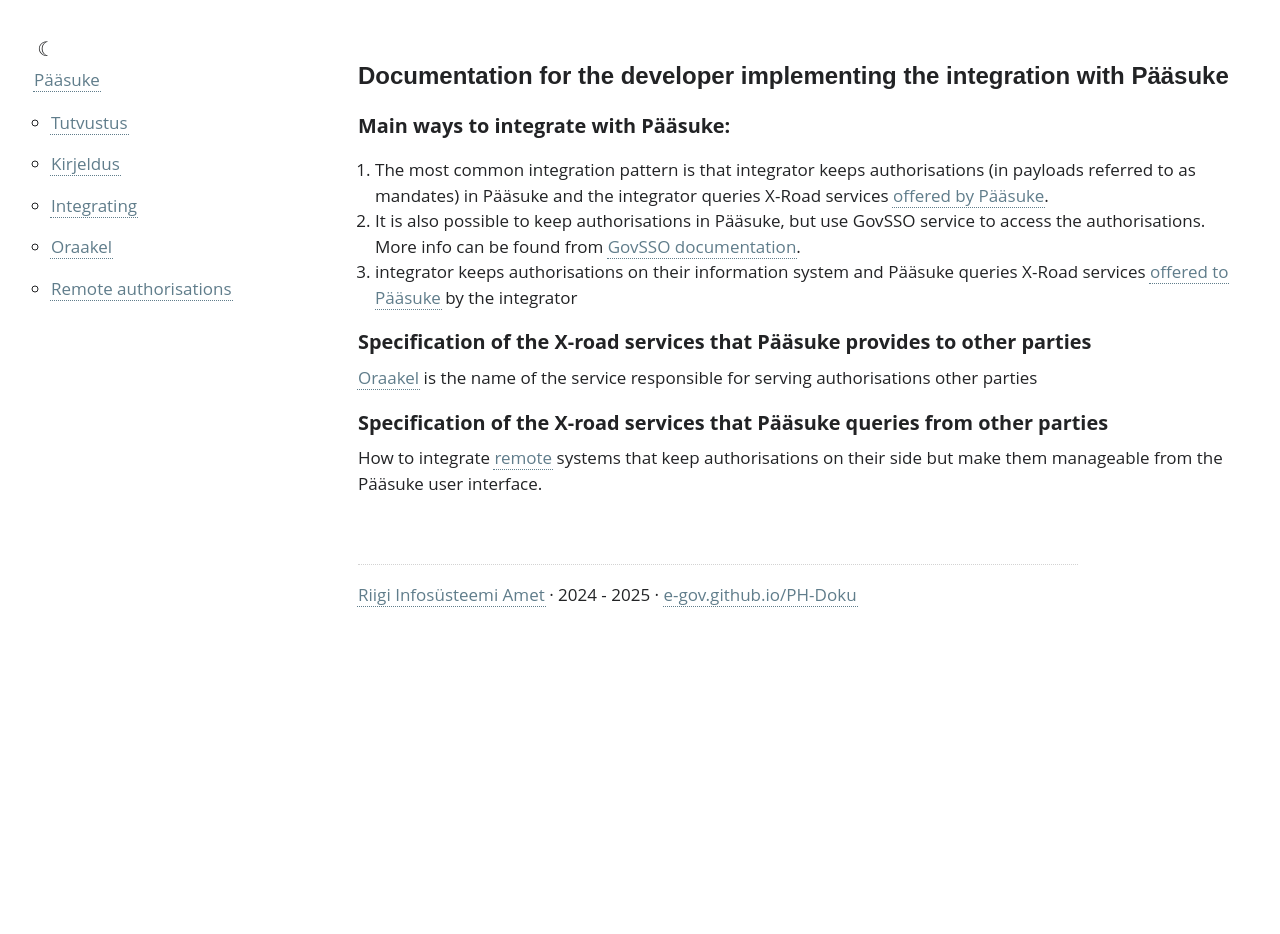
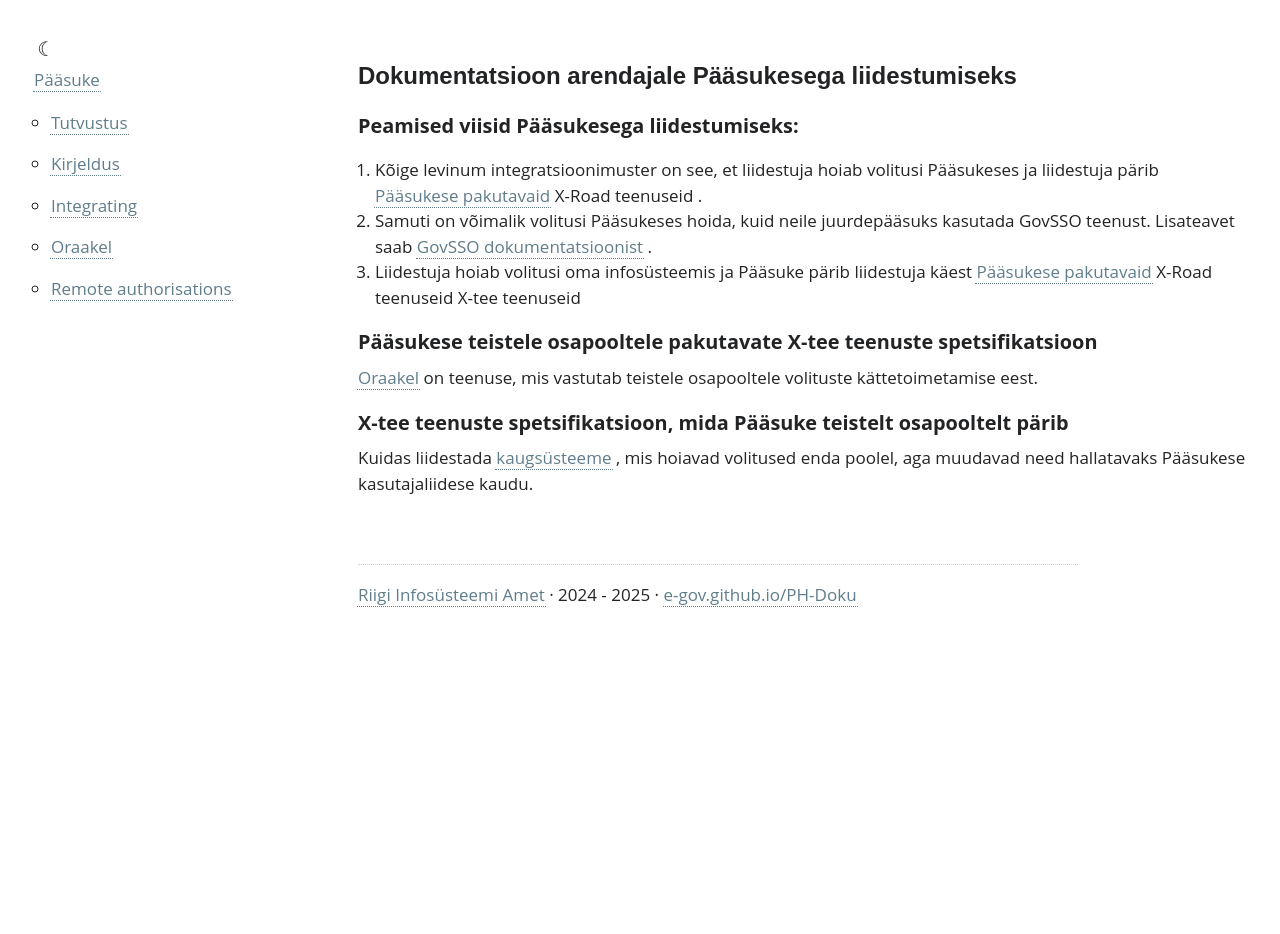
Before and after one commit to e-gov/PH-Doku, a Jekyll site: the page built from Integrating.md, in a window 1280 px wide. Built offline with Jekyll 4.4.1, drawn with Linux system fonts in a browser that asks for light colours; our own code applies the rules of GitHub Pages for plain Markdown files.

Commit message:
oraakel + integration

```diff
--- a/Integrating.md
+++ b/Integrating.md
@@ -2,17 +2,20 @@
 permalink: Integrating
 ---
 
-# Documentation for the developer implementing the integration with Pääsuke
 
-## Main ways to integrate with Pääsuke:
-1. The most common integration pattern is that integrator keeps authorisations (in payloads referred to as mandates) in Pääsuke and the integrator queries X-Road services [offered by Pääsuke](#specification-of-the-x-road-services-that-pääsuke-provides-to-other-parties).
-2. It is also possible to keep authorisations in Pääsuke, but use GovSSO service to access the authorisations. More info can be found from [GovSSO documentation](https://e-gov.github.io/GOVSSO/Representee).
-3. integrator keeps authorisations on their information system and Pääsuke queries X-Road services [offered to Pääsuke](#specification-of-the-x-road-services-that-pääsuke-queries-from-other-parties) by the integrator
+# Dokumentatsioon arendajale Pääsukesega liidestumiseks
 
-## Specification of the X-road services that Pääsuke provides to other parties
+## Peamised viisid Pääsukesega liidestumiseks:
 
-[Oraakel](Oraakel) is the name of the service responsible for serving authorisations other parties
 
-## Specification of the X-road services that Pääsuke queries from other parties
+1. Kõige levinum integratsioonimuster on see, et liidestuja hoiab volitusi Pääsukeses ja liidestuja pärib [Pääsukese pakutavaid](#specification-of-the-x-road-services-that-pääsuke-provides-to-other-parties) X-Road teenuseid .
+2. Samuti on võimalik volitusi Pääsukeses hoida, kuid neile juurdepääsuks kasutada GovSSO teenust. Lisateavet saab [GovSSO dokumentatsioonist](https://e-gov.github.io/GOVSSO/Representee) .
+3. Liidestuja hoiab volitusi oma infosüsteemis ja Pääsuke pärib liidestuja käest [Pääsukese pakutavaid](#specification-of-the-x-road-services-that-pääsuke-provides-to-other-parties) X-Road teenuseid X-tee teenuseid
 
-How to integrate [remote](Remote) systems that keep authorisations on their side but make them manageable from the Pääsuke user interface.
+## Pääsukese teistele osapooltele pakutavate X-tee teenuste spetsifikatsioon
+
+[Oraakel](Oraakel) on teenuse, mis vastutab teistele osapooltele volituste kättetoimetamise eest.
+
+## X-tee teenuste spetsifikatsioon, mida Pääsuke teistelt osapooltelt pärib
+
+Kuidas liidestada [kaugsüsteeme](Remote) , mis hoiavad volitused enda poolel, aga muudavad need hallatavaks Pääsukese kasutajaliidese kaudu.
```
Also changed, not shown: Oraakel.md (+11 -11 lines).
